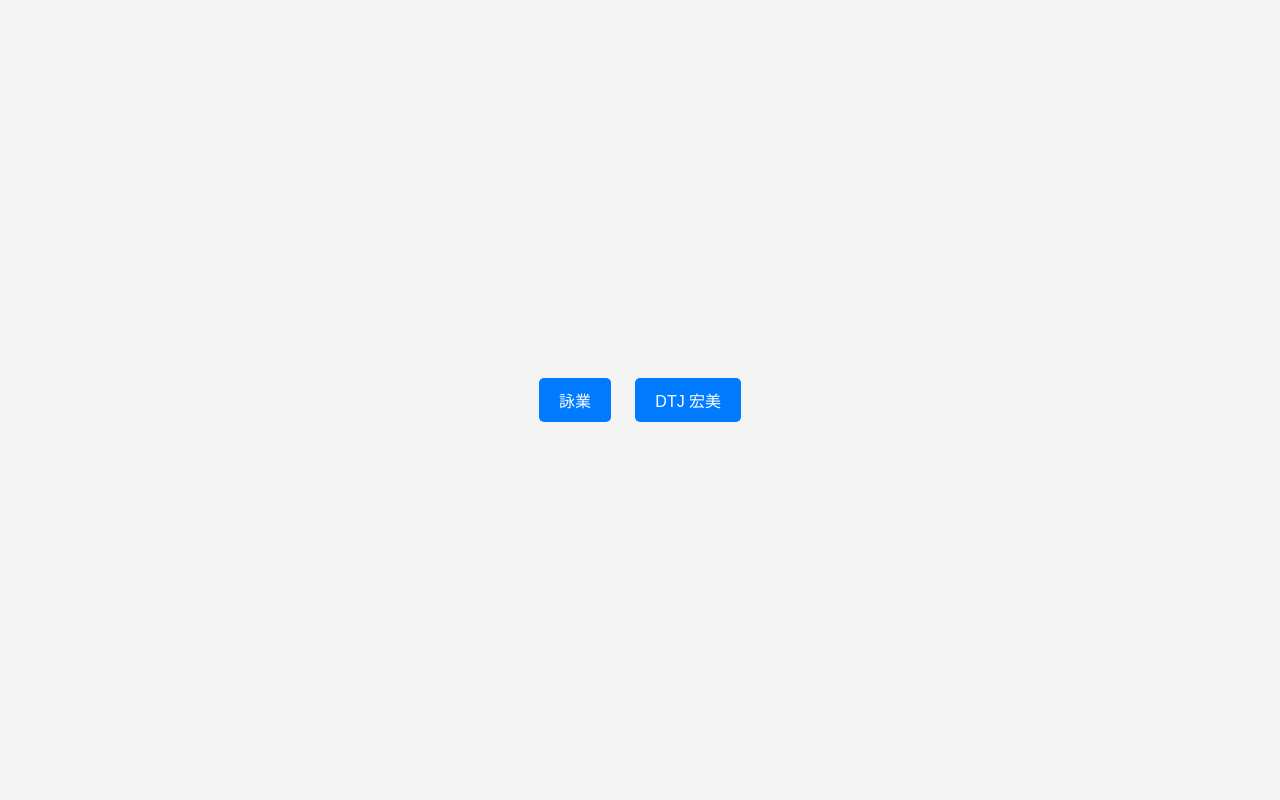
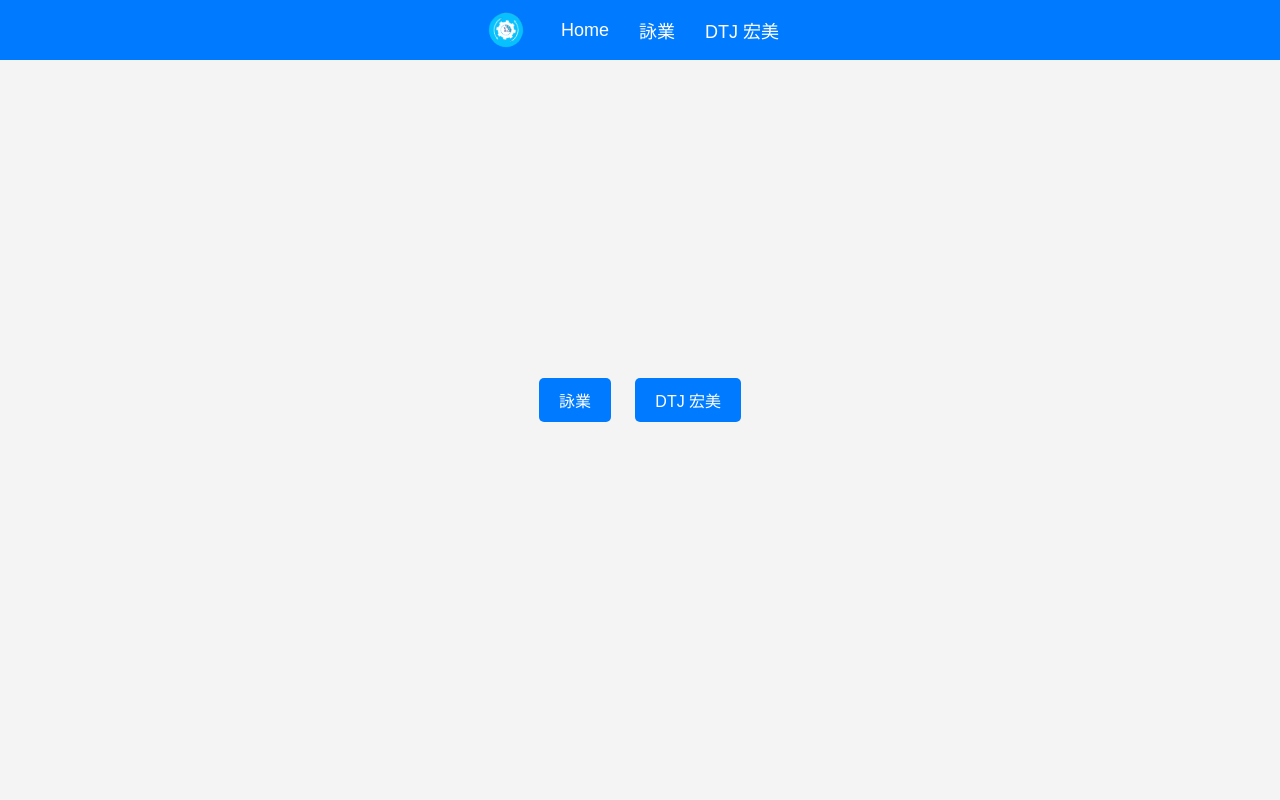
Before and after one commit to wulukewu/shipping-converter, a Flask app: page / in a window 1280 px wide. Run offline with Flask 3, Linux system fonts and the light colour scheme.

Commit message:
feat: add navbar to the pages

```diff
--- a/static/styles.css
+++ b/static/styles.css
@@ -7,6 +7,43 @@ body {
     justify-content: center;
     align-items: center;
     height: 100vh;
+    flex-direction: column;
+}
+
+.navbar {
+    width: 100%;
+    background-color: #007BFF;
+    padding: 10px 0;
+    display: flex;
+    justify-content: center;
+    align-items: center;
+    position: fixed;
+    top: 0;
+    left: 0;
+    z-index: 1000;
+}
+
+.navbar img {
+    height: 40px;
+    margin-right: 20px;
+    animation: spin 4s linear infinite;
+}
+
+.navbar a {
+    color: white;
+    text-decoration: none;
+    margin: 0 15px;
+    font-size: 18px;
+    transition: color 0.3s;
+}
+
+.navbar a:hover {
+    color: #ffcc00;
+}
+
+@keyframes spin {
+    0% { transform: rotate(0deg); }
+    100% { transform: rotate(360deg); }
 }
 
 section {
@@ -17,6 +54,7 @@ section {
     max-width: 400px;
     width: 100%;
     text-align: center;
+    margin-top: 80px; /* Adjusted for navbar height */
 }
 
 h1 {
--- a/templates/DTJ_H.html
+++ b/templates/DTJ_H.html
@@ -13,6 +13,12 @@
     </script>
 </head>
 <body>
+    <div class="navbar">
+        <img src="{{ url_for('static', filename='shipping-converter-tool-icon.png') }}" alt="Logo">
+        <a href="/">Home</a>
+        <a href="/Unictron">詠業</a>
+        <a href="/DTJ_H">DTJ 宏美</a>
+    </div>
     <section>
         <h1>DTJ 宏美</h1>
         <form method="POST" enctype="multipart/form-data">
--- a/templates/Unictron.html
+++ b/templates/Unictron.html
@@ -13,6 +13,12 @@
     </script>
 </head>
 <body>
+    <div class="navbar">
+        <img src="{{ url_for('static', filename='shipping-converter-tool-icon.png') }}" alt="Logo">
+        <a href="/">Home</a>
+        <a href="/Unictron">詠業</a>
+        <a href="/DTJ_H">DTJ 宏美</a>
+    </div>
     <section>
         <h1>詠業</h1>
         <form method="POST" enctype="multipart/form-data">
--- a/templates/index.html
+++ b/templates/index.html
@@ -6,6 +6,12 @@
     <link rel="icon" type="image/x-icon" href="{{ url_for('static', filename='shipping-converter-tool-icon.png') }}">
 </head>
 <body>
+    <div class="navbar">
+        <img src="{{ url_for('static', filename='shipping-converter-tool-icon.png') }}" alt="Logo">
+        <a href="/">Home</a>
+        <a href="/Unictron">詠業</a>
+        <a href="/DTJ_H">DTJ 宏美</a>
+    </div>
     <div class="container">
         <button onclick="location.href='/Unictron'">詠業</button>
         <button onclick="location.href='/DTJ_H'">DTJ 宏美</button>
```
